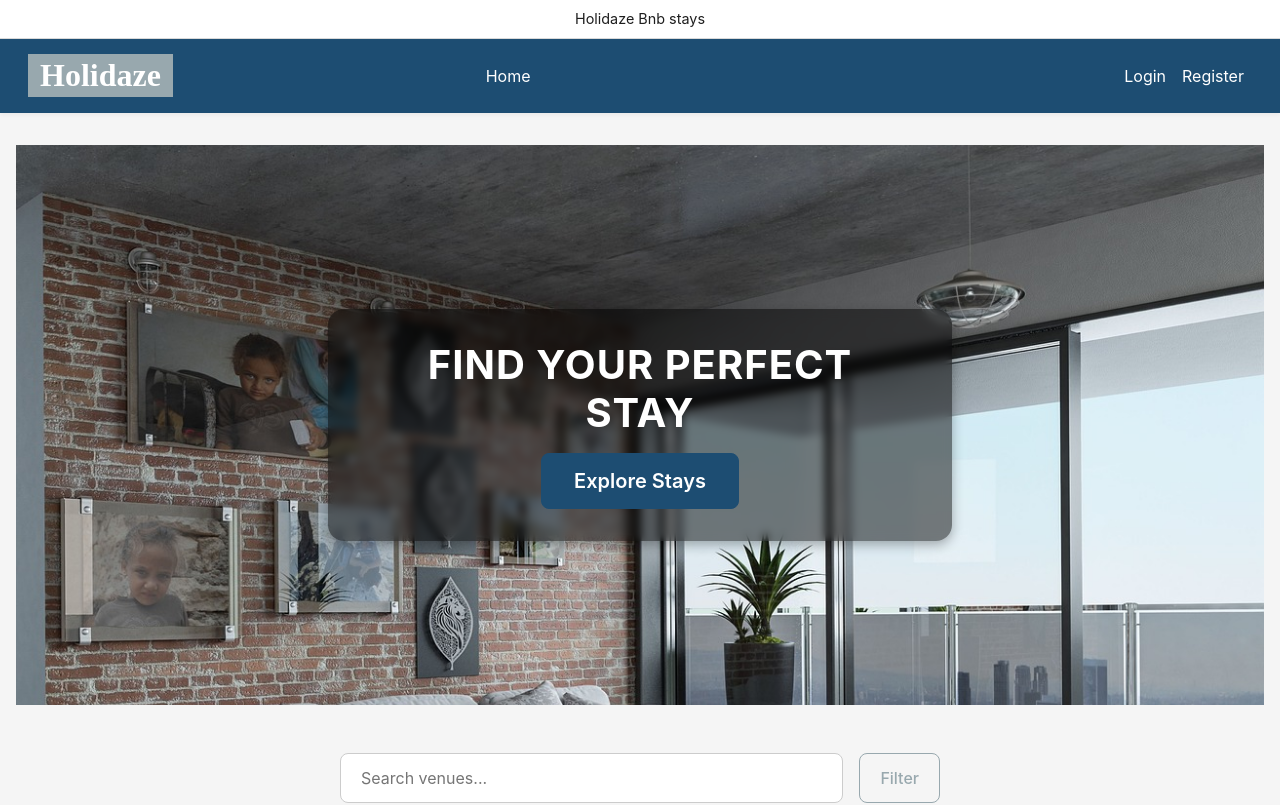
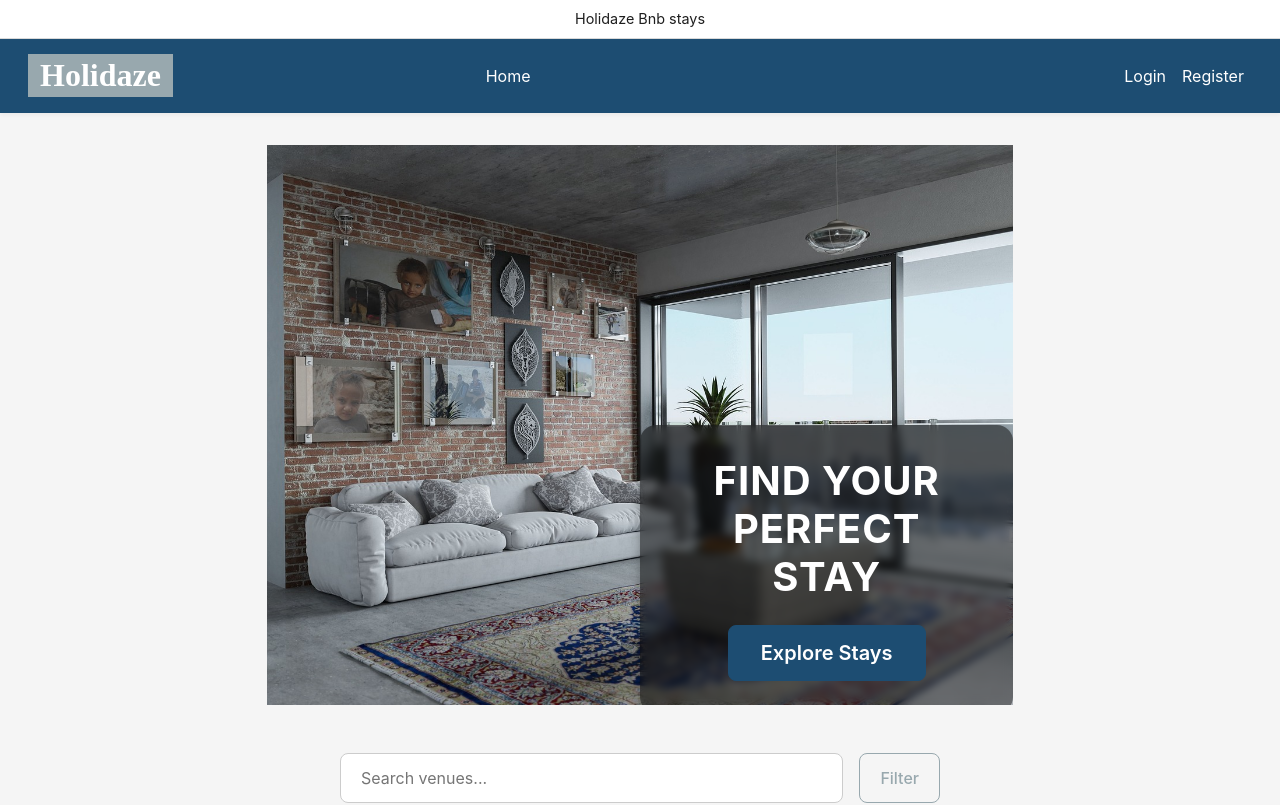
Before and after one commit to fantadiallo/HolidazeSemesterproject, a React (Vite) app: page / in a window 1280 px wide. Shown: the top 805 px of the page. Built offline with nearby package versions, Linux system fonts and the light colour scheme; no server answers.

Commit message:
Feat: Implement centered hero section with image and call-to-action

```diff
--- a/src/components/herohompage/hero.jsx
+++ b/src/components/herohompage/hero.jsx
@@ -1,15 +1,20 @@
 import styles from './Hero.module.scss';
 
+/**
+ * Hero Component
+ * Displays a hero section with a background image, headline, and call-to-action button.
+ * @returns {JSX.Element} The rendered Hero component.
+ */
 export default function Hero() {
   return (
-    <section className={`${styles.hero} position-relative`}>
-   <img
+    <section className={styles.hero}>
+      <img
         src="../assets/heroimage.jpg"
         alt="Stylish apartment"
-        className="img-fluid w-100"
+        className={styles.heroImage}
       />
-  <div className={`${styles.heroOverlay} position-absolute top-50 start-50 translate-middle text-center text-white`}>
-  <h1 className="mb-3">Find Your Perfect Stay</h1>
+      <div className={styles.heroOverlay}>
+        <h1>Find Your Perfect Stay</h1>
         <a href="/accommodations" className="btn btn-primary btn-lg">
           Explore Stays
         </a>
```
